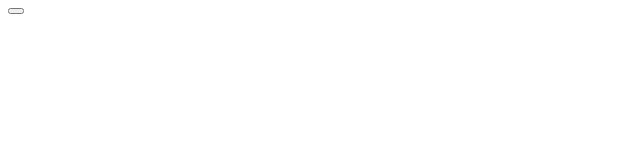
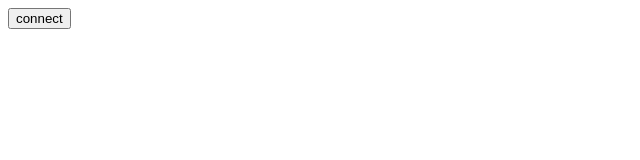
Before and after one commit to Legend-10/WhatsappAgentDemo, a plain HTML site: page index.html in a window 1280 px wide. Shown: the whole page, without its empty margins (0-640 px from the left). Drawn offline with Linux system fonts and the light colour scheme.

Commit message:
Update index.html

```diff
--- a/index.html
+++ b/index.html
@@ -1,3 +1,5 @@
 <html>
-  <a href='https://business.facebook.com/messaging/whatsapp/onboard/?app_id=1402222971361782&config_id=24908923008782567&extras=%7B%22sessionInfoVersion%22%3A%223%22%2C%22version%22%3A%22v3%22%7D'><button></button></a>
+  <a href='https://business.facebook.com/messaging/whatsapp/onboard/?app_id=1402222971361782&config_id=24908923008782567&extras=%7B%22sessionInfoVersion%22%3A%223%22%2C%22version%22%3A%22v3%22%7D'><button>
+    connect
+  </button></a>
 </html>
```
